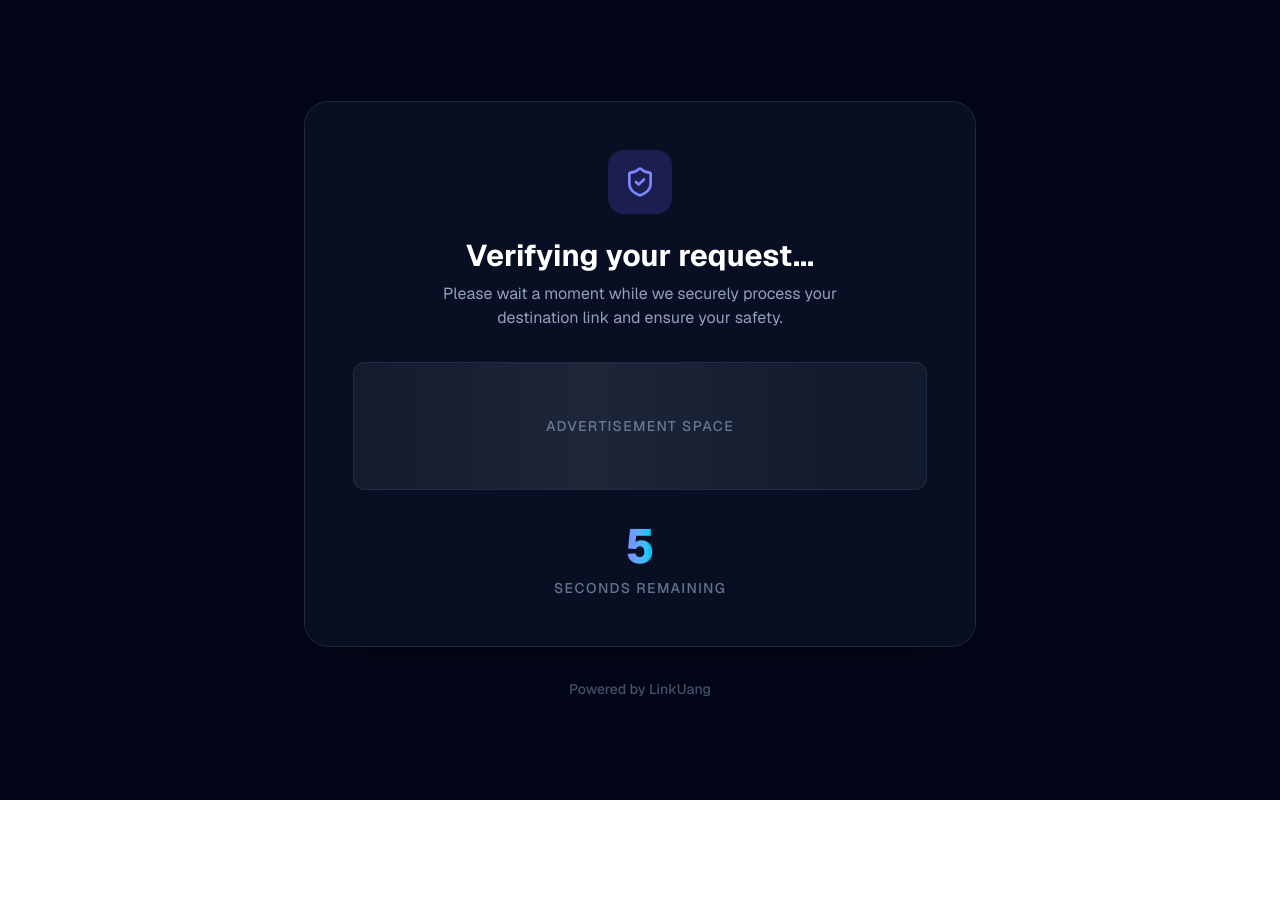
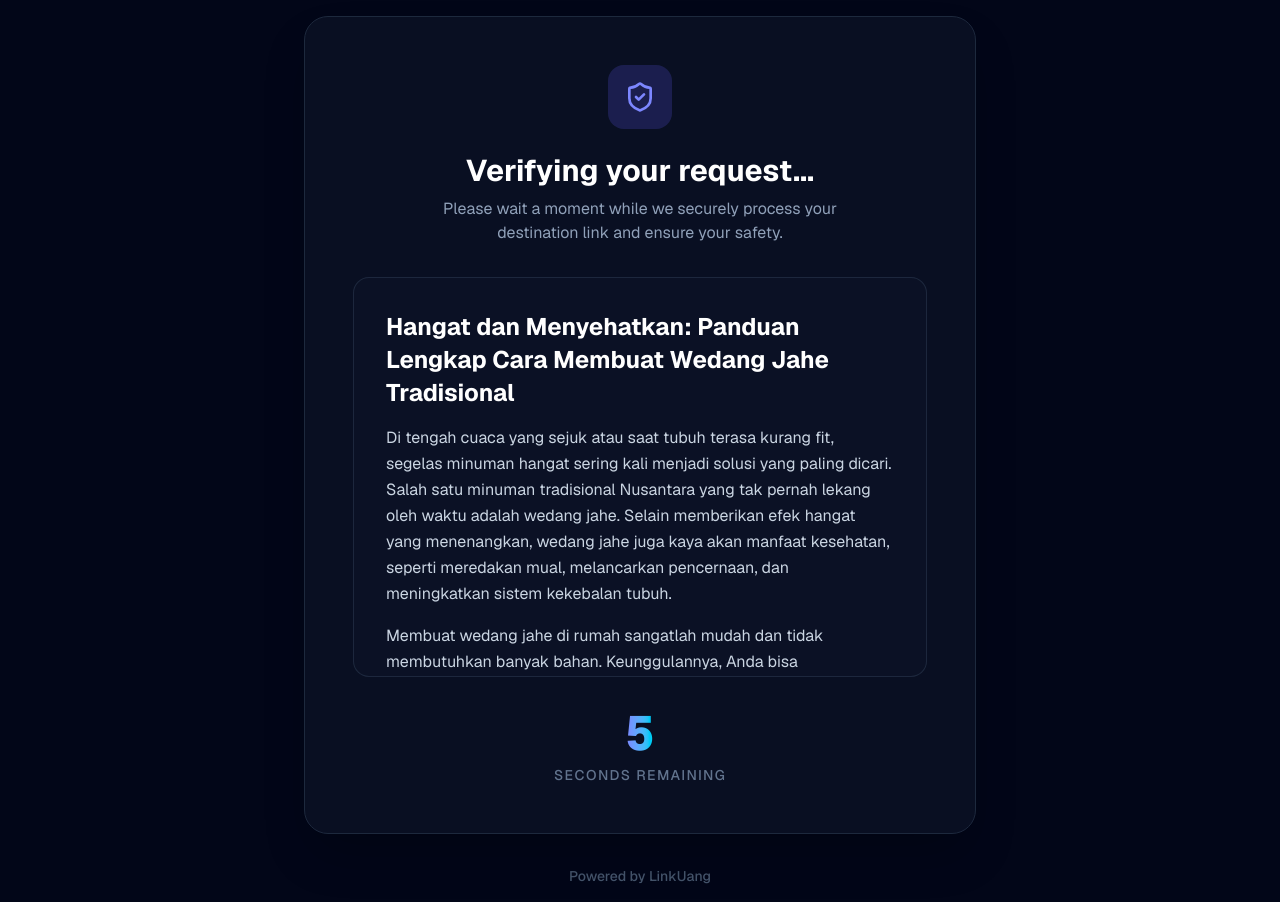
Before and after one commit to zerouknoun/likuang, a Next.js app: page /s/1 in a window 1280 px wide. Before the commit the page ends 800 px from the top, so only its background shows below. Built offline with nearby package versions, Linux system fonts and the light colour scheme.

Commit message:
feat: tambahkan artikel wedang jahe di halaman tunggu

```diff
--- a/src/app/s/[code]/page.tsx
+++ b/src/app/s/[code]/page.tsx
@@ -64,10 +64,62 @@ export default function WaitPage() {
           Please wait a moment while we securely process your destination link and ensure your safety.
         </p>
 
-        {/* Dummy Ad Slot */}
-        <div className="w-full h-24 sm:h-32 bg-slate-800/50 border border-slate-700/50 rounded-xl mb-8 flex items-center justify-center overflow-hidden relative">
-          <span className="text-slate-500 text-sm font-medium tracking-widest uppercase">Advertisement Space</span>
-          <div className="absolute top-0 left-0 w-full h-full bg-gradient-to-r from-transparent via-white/5 to-transparent -translate-x-full animate-[shimmer_2s_infinite]" />
+        {/* Article Content / Ad Space */}
+        <div className="w-full bg-slate-900/40 border border-slate-700/50 rounded-2xl p-6 sm:p-8 mb-8 text-left max-h-[400px] overflow-y-auto">
+          <h2 className="text-xl sm:text-2xl font-bold text-white mb-4 leading-snug">
+            Hangat dan Menyehatkan: Panduan Lengkap Cara Membuat Wedang Jahe Tradisional
+          </h2>
+          <div className="text-slate-300 text-sm sm:text-base leading-relaxed space-y-4">
+            <p>
+              Di tengah cuaca yang sejuk atau saat tubuh terasa kurang fit, segelas minuman hangat sering kali menjadi solusi yang paling dicari. Salah satu minuman tradisional Nusantara yang tak pernah lekang oleh waktu adalah wedang jahe. Selain memberikan efek hangat yang menenangkan, wedang jahe juga kaya akan manfaat kesehatan, seperti meredakan mual, melancarkan pencernaan, dan meningkatkan sistem kekebalan tubuh.
+            </p>
+            <p>
+              Membuat wedang jahe di rumah sangatlah mudah dan tidak membutuhkan banyak bahan. Keunggulannya, Anda bisa menyesuaikan tingkat kepekatan rasa jahe dan manisnya sesuai dengan selera pribadi. Berikut adalah panduan langkah demi langkah untuk meracik wedang jahe yang nikmat dan beraroma.
+            </p>
+
+            <h3 className="text-lg font-semibold text-indigo-400 mt-6 mb-2">Bahan-bahan yang Diperlukan:</h3>
+            <ul className="list-disc pl-5 space-y-2">
+              <li><strong>Jahe segar:</strong> 2 ruas (sekitar 5-7 cm). Anda bisa menggunakan jahe biasa atau jahe merah jika menginginkan rasa pedas dan efek hangat yang lebih kuat.</li>
+              <li><strong>Air mineral:</strong> 500 ml (sekitar 2 gelas).</li>
+              <li><strong>Gula merah atau gula aren:</strong> 50 gram (bisa disesuaikan selera). Alternatif lain, Anda bisa menggunakan madu sebagai pemanis alami.</li>
+              <li><strong>Serai:</strong> 1 batang, memarkan (opsional, untuk menambah aroma).</li>
+              <li><strong>Daun pandan:</strong> 1 lembar, ikat simpul (opsional).</li>
+              <li><strong>Kayu manis:</strong> 1 batang kecil (opsional, memberikan sentuhan aroma rempah yang manis).</li>
+            </ul>
+
+            <h3 className="text-lg font-semibold text-indigo-400 mt-6 mb-2">Langkah-langkah Pembuatan:</h3>
+            <ol className="list-decimal pl-5 space-y-4">
+              <li>
+                <strong>Persiapkan Jahe dengan Tepat</strong><br/>
+                Kunci dari wedang jahe yang lezat ada pada persiapan jahenya. Cuci bersih jahe dari sisa tanah. Untuk mengeluarkan aroma dan minyak atsirinya secara maksimal, bakar jahe di atas api kompor selama 1-2 menit hingga kulitnya sedikit menghitam. Setelah itu, kupas kulitnya (atau biarkan saja jika sudah dicuci sangat bersih) dan memarkan (geprek) jahe hingga pipih.
+              </li>
+              <li>
+                <strong>Rebus Bahan-bahan Aromatik</strong><br/>
+                Siapkan panci kecil, lalu masukkan air mineral. Tambahkan jahe yang sudah digeprek, batang serai yang sudah dimemarkan, daun pandan, dan kayu manis. Nyalakan kompor dengan api sedang.
+              </li>
+              <li>
+                <strong>Proses Pemanasan dan Ekstraksi</strong><br/>
+                Biarkan air direbus hingga mendidih. Setelah mendidih, turunkan api menjadi kecil dan biarkan rebusan tersebut mendidih perlahan (simmer) selama sekitar 10-15 menit. Proses ini bertujuan untuk mengekstrak seluruh rasa, aroma, dan khasiat dari jahe serta rempah lainnya agar menyatu sempurna dengan air. Air rebusan perlahan akan berubah warna menjadi agak kecokelatan.
+              </li>
+              <li>
+                <strong>Tambahkan Pemanis</strong><br/>
+                Masukkan gula merah atau gula aren yang sudah disisir halus agar lebih cepat larut. Aduk perlahan hingga seluruh gula mencair dan menyatu dengan kuah jahe. Jika Anda memilih menggunakan madu, jangan masukkan madu saat air masih mendidih di atas kompor agar nutrisi madu tidak rusak. Matikan api terlebih dahulu, tunggu sejenak hingga suhu sedikit turun, barulah tambahkan madu dan aduk rata.
+              </li>
+              <li>
+                <strong>Saring dan Sajikan</strong><br/>
+                Matikan api. Siapkan gelas saji dan saringan. Tuang wedang jahe melalui saringan untuk memisahkan ampas rempah-rempahnya, sehingga Anda mendapatkan minuman yang bersih dan nyaman saat diteguk.
+              </li>
+            </ol>
+
+            <h3 className="text-lg font-semibold text-indigo-400 mt-6 mb-2">Tips Tambahan:</h3>
+            <ul className="list-disc pl-5 space-y-2">
+              <li><strong>Wedang Jahe Susu:</strong> Jika Anda menyukai rasa yang lebih <i>creamy</i>, Anda bisa menambahkan sedikit susu kental manis atau susu evaporasi ke dalam gelas saji sebelum menuangkan wedang jahe.</li>
+              <li><strong>Penyimpanan:</strong> Jika membuat dalam jumlah banyak, wedang jahe (tanpa madu/susu) bisa disimpan di dalam kulkas dan dipanaskan kembali keesokan harinya, rasanya bahkan akan terasa lebih pekat.</li>
+            </ul>
+            <p className="pt-4 border-t border-slate-800/60 text-slate-400 italic">
+              Wedang jahe kini siap dinikmati. Aroma rempahnya yang menguar perlahan dan sensasi hangat saat minuman ini mengalir di tenggorokan dijamin mampu memberikan relaksasi instan setelah beraktivitas seharian. Selamat mencoba!
+            </p>
+          </div>
         </div>
 
         {/* Timer / Button Area */}
```
